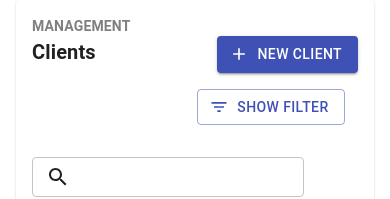
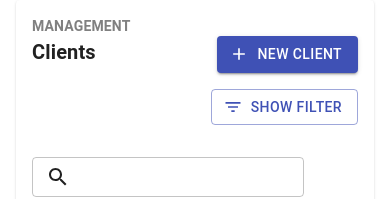
Before and after one commit to CaffeineBear/reesby-task, a React (Create React App) app: page / in a window 390 px wide. Shown: the top 199 px of the page. Built offline with nearby package versions, Linux system fonts and the light colour scheme.

Commit message:
UPDATE to fix bug in responsive show filter button.

```diff
--- a/src/pages/ClientManagement/index.jsx
+++ b/src/pages/ClientManagement/index.jsx
@@ -39,8 +39,10 @@ const ClientManagement = props => {
                 NEW CLIENT
               </Button>
             </Grid>
-            <Hidden mdUp>
-              <Grid item>
+
+            {/* Filter button */}
+            <Hidden smUp >
+              <Grid item style={{marginLeft: 'auto'}}>
                 {showFilterButton}
               </Grid>
             </Hidden>
@@ -87,7 +89,6 @@ const ClientManagement = props => {
       {/* PageContent */}
       <CardContent>
         <Paper elevation={3} >
-          {/* <Grid container direction='column' > */}
 
           {/* Table title with 'More' button */}
           <Grid container direction='row' justify='space-between'
@@ -108,7 +109,6 @@ const ClientManagement = props => {
           <div style={{'overflowX':'auto'}}>
             <ClientTable />
           </div>
-          {/* </Grid> */}
         </Paper>
       </CardContent>
     </Card>
```
Lines whose indentation alone changed are shown as unchanged.
